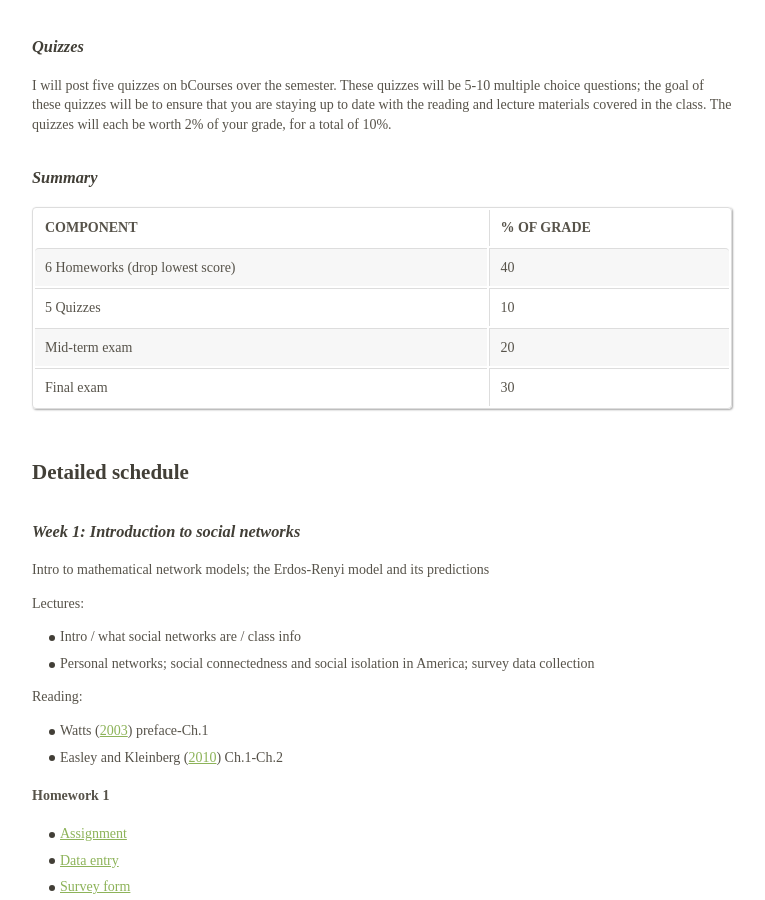
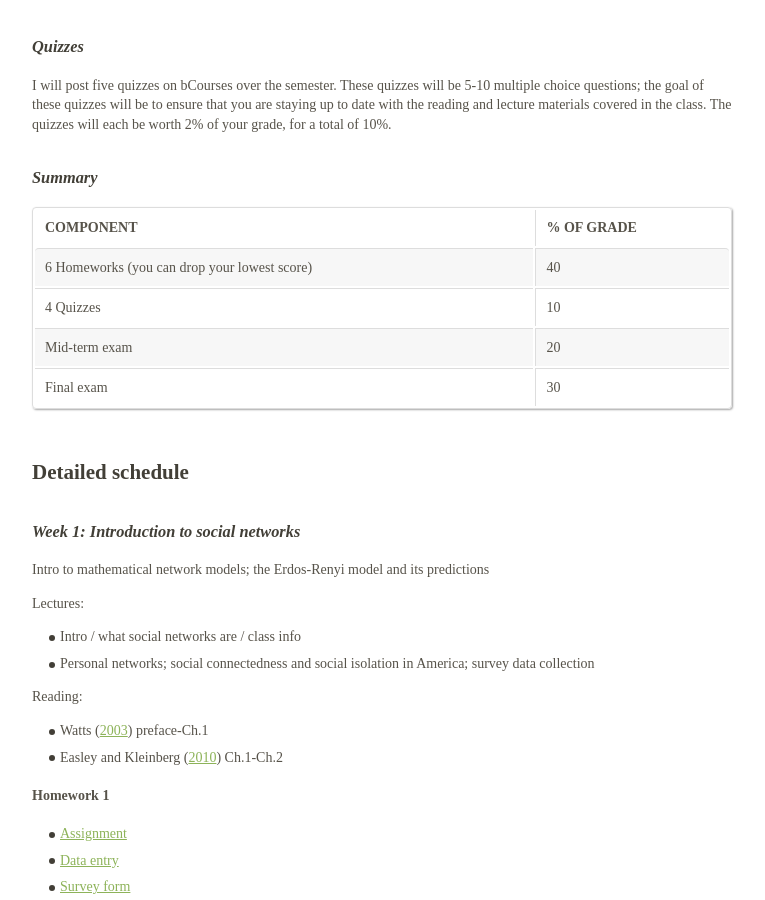
Before and after one commit to dfeehan/dfeehan.github.io, a Jekyll site: the page teaching/2018sp_demog180.html, which Jekyll copies as it is, in a window 1280 px wide and 900 px high, scrolled down 3638 px. Shown: the whole window, without its empty margins (258-1023 px from the left). Built offline with Jekyll 4.4.1, drawn with Linux system fonts in a browser that asks for light colours.

```diff
--- a/teaching/2018sp_demog180.html
+++ b/teaching/2018sp_demog180.html
@@ -628,11 +628,11 @@
 </thead>
 <tbody>
 <tr class="odd">
-<td>6 Homeworks (drop lowest score)</td>
+<td>6 Homeworks (you can drop your lowest score)</td>
 <td>40</td>
 </tr>
 <tr class="even">
-<td>5 Quizzes</td>
+<td>4 Quizzes</td>
 <td>10</td>
 </tr>
 <tr class="odd">
```
